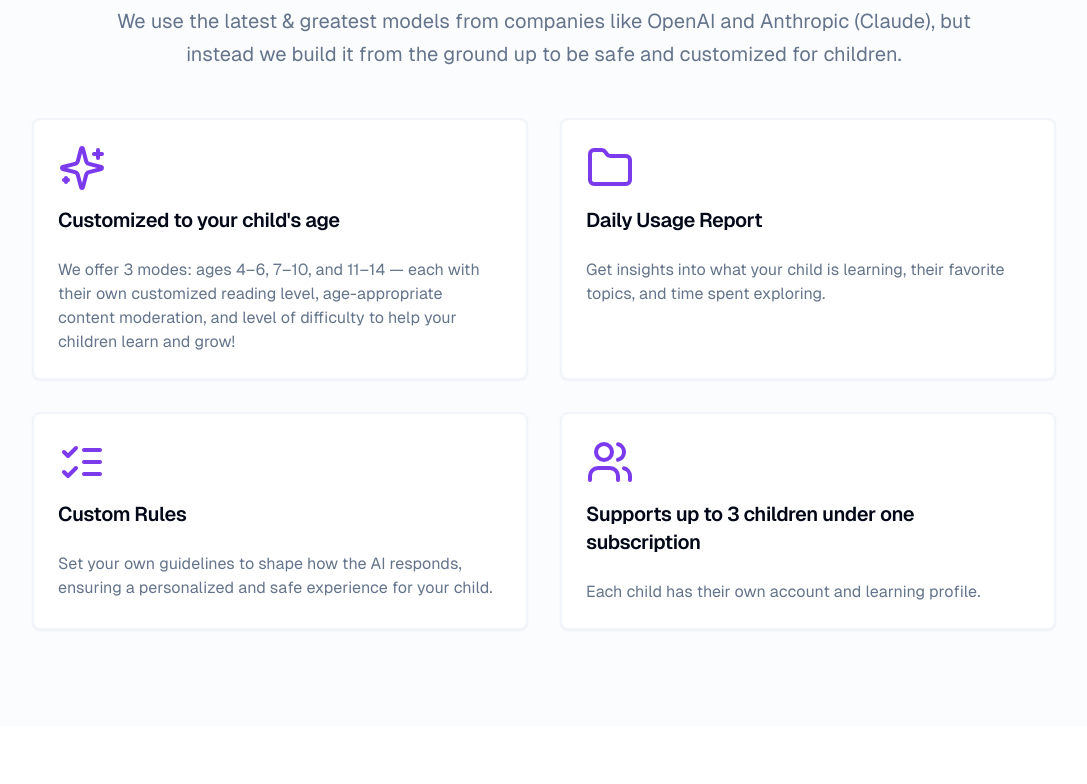
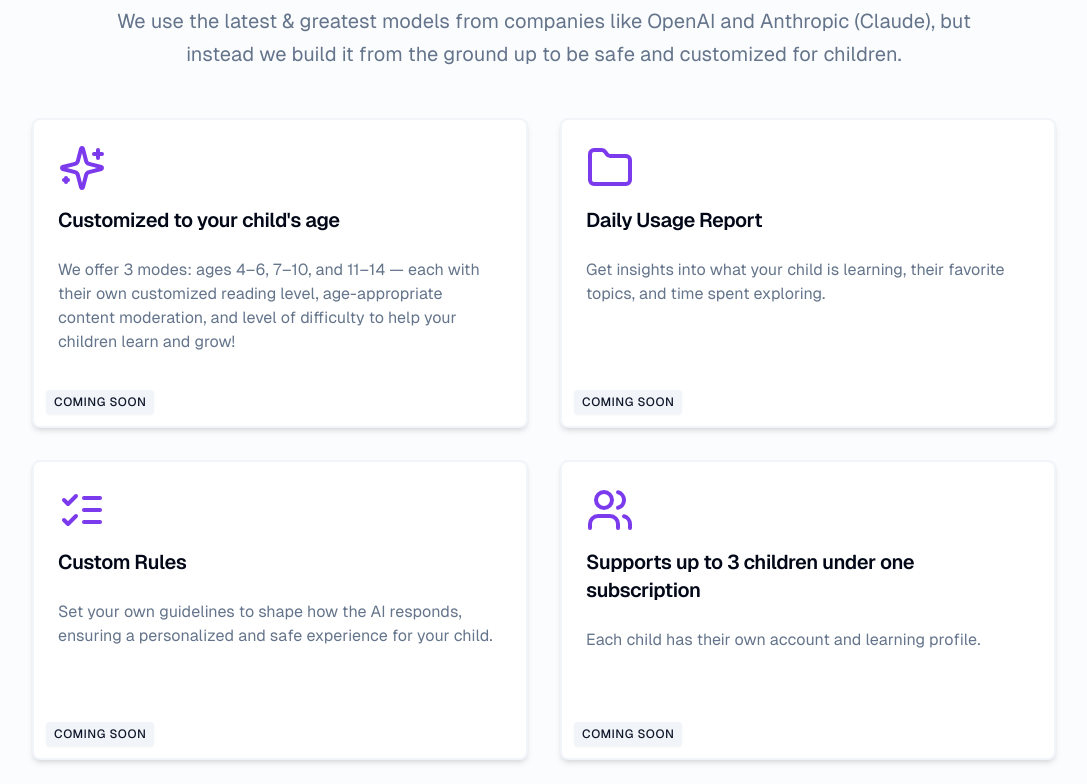
Before and after one commit to TomarJatin/chatgpt4kids, a Next.js app: page / in a window 1280 px wide. Shown: the part 976-1760 px from the top of the page, without its empty margins (96-1183 px from the left). Built offline with nearby package versions, Linux system fonts and the light colour scheme.

Commit message:
add coming soon badge

```diff
--- a/components/features.tsx
+++ b/components/features.tsx
@@ -46,7 +46,7 @@
               Built for Children, Controlled by Parents
             </h2>
             <p className="max-w-[900px] text-muted-foreground md:text-xl/relaxed lg:text-base/relaxed xl:text-xl/relaxed">
-              We use the latest & greatest models from companies like OpenAI and
+              We use the latest &amp; greatest models from companies like OpenAI and
               Anthropic (Claude), but instead we build it from the ground up to
               be safe and customized for children.
             </p>
@@ -54,7 +54,10 @@
         </div>
         <div className="mx-auto grid max-w-5xl grid-cols-1 gap-6 md:grid-cols-2 lg:gap-8 mt-12">
           {features.map((feature, index) => (
-            <Card key={index} className="border-2 border-muted">
+            <Card
+              key={index}
+              className="border-2 border-muted relative shadow-md min-h-[300px] pb-12"
+            >
               <CardHeader>
                 <div className="mb-2">{feature.icon}</div>
                 <CardTitle className="text-xl">{feature.title}</CardTitle>
@@ -64,6 +67,11 @@
                   {feature.description}
                 </CardDescription>
               </CardContent>
+
+
+              <div className="absolute bottom-3 left-3 bg-secondary text-secondary-foreground text-xs font-medium uppercase tracking-wider py-1 px-2 rounded shadow-sm">
+                Coming Soon
+              </div>
             </Card>
           ))}
         </div>
```
